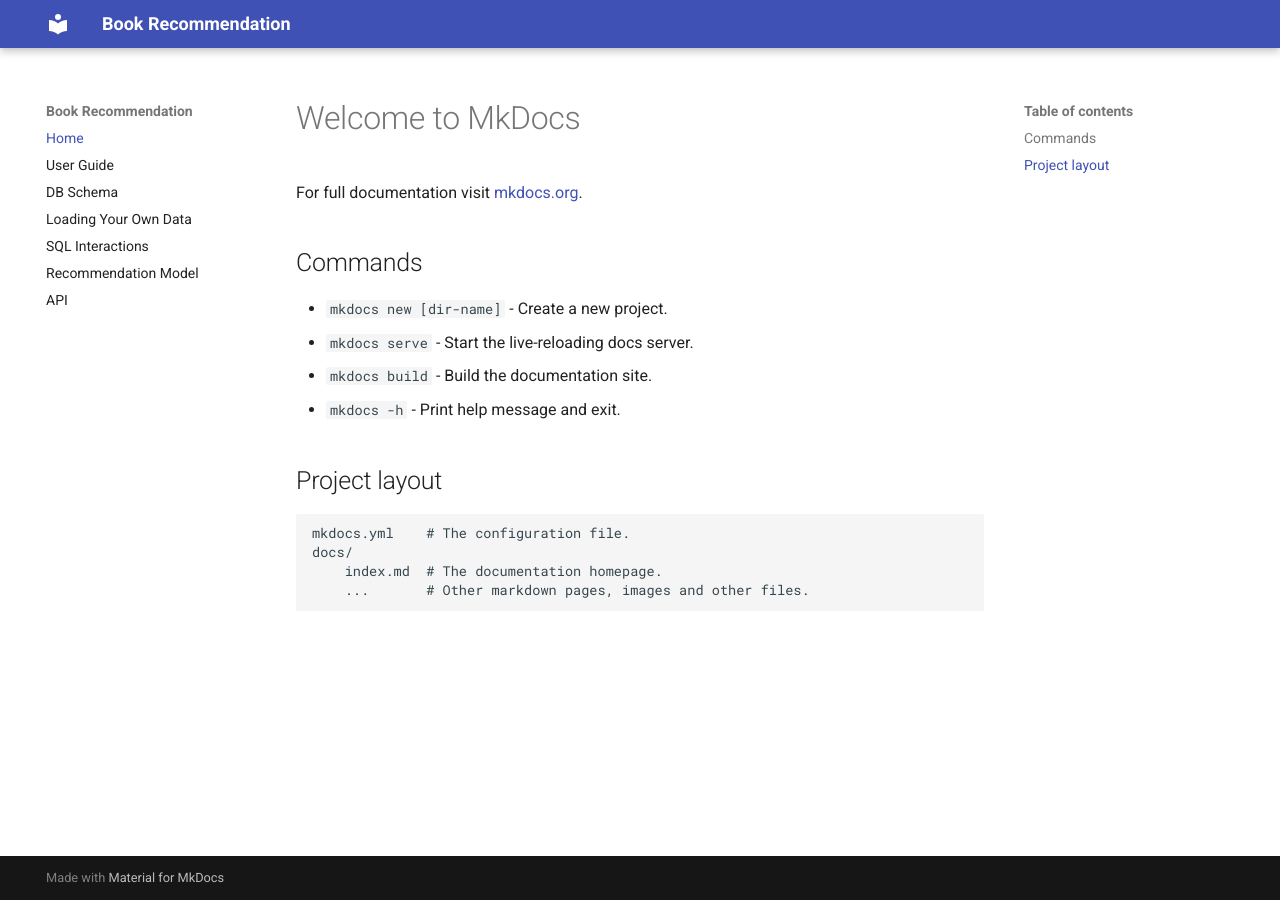
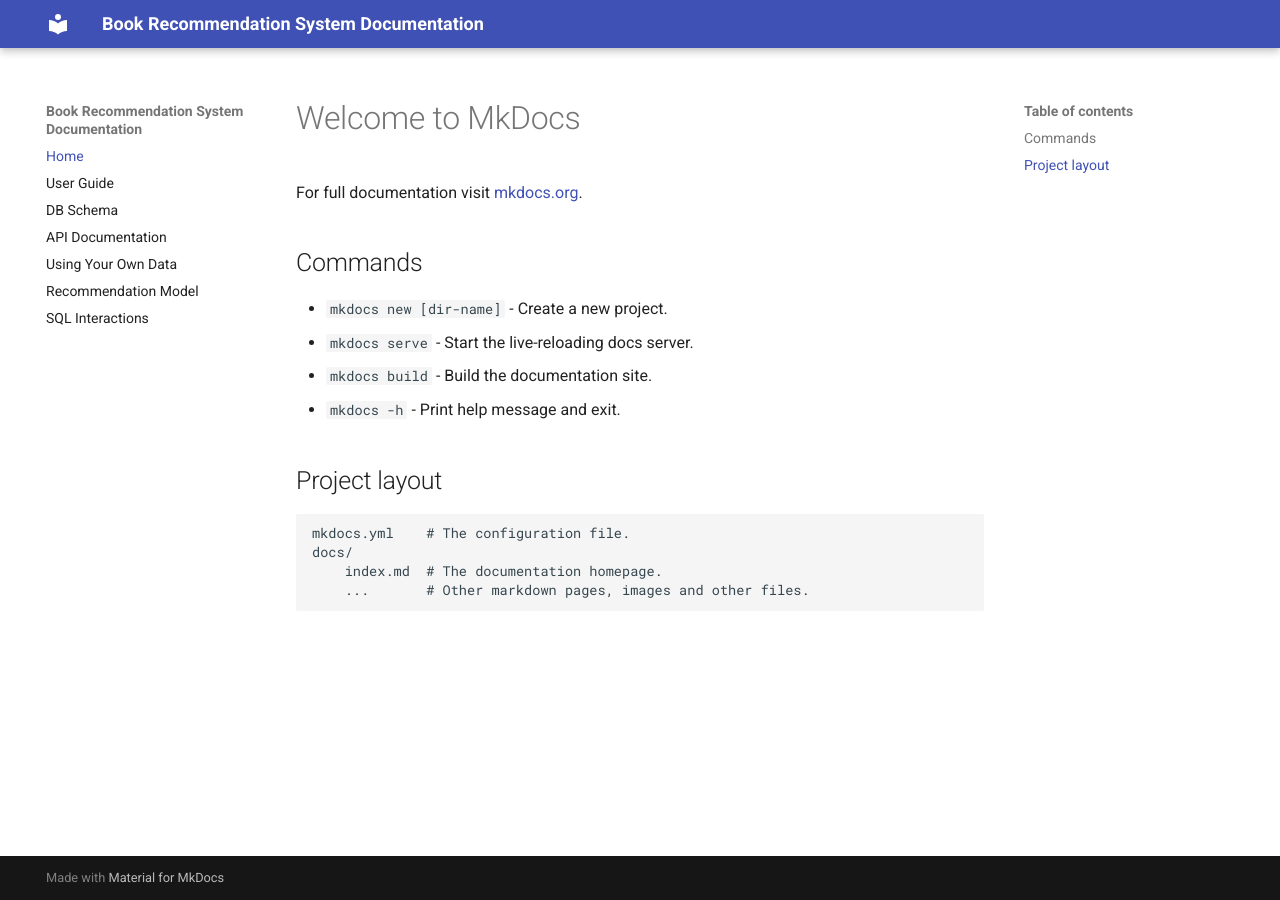
Before and after one commit to alexshah1/ds223-book-recommendation, an MkDocs documentation site: the page built from docs/index.md, in a window 1280 px wide. Built offline with MkDocs 1.6.1 and Material for MkDocs 9.7.7, drawn with Linux system fonts in a browser that asks for light colours.

Commit message:
Updated mkdocs configuration

```diff
--- a/mkdocs.yml
+++ b/mkdocs.yml
@@ -1,13 +1,12 @@
-site_name: Book Recommendation
-
+site_name: Book Recommendation System Documentation
 nav:
-    - Home: index.md
-    - User Guide: installation.md
-    - DB Schema: db_schema.md
-    - Loading Your Own Data: own_data.md
-    - SQL Interactions: sql_interactions.md
-    - Recommendation Model: recommendation_model.md
-    - API: api.md
+  - Home: index.md
+  - User Guide: installation.md
+  - DB Schema: db_schema.md
+  - API Documentation: api.md
+  - Using Your Own Data: own_data.md
+  - Recommendation Model: recommendation_model.md
+  - SQL Interactions: sql_interactions.md
 
 theme:
   name: material
```
